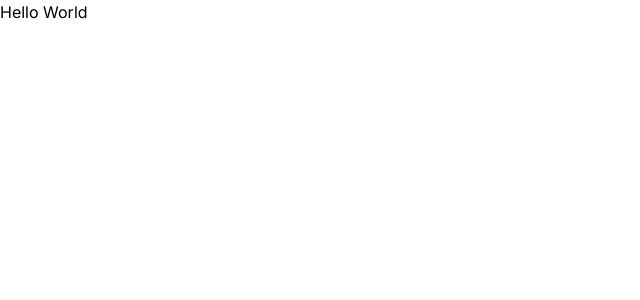
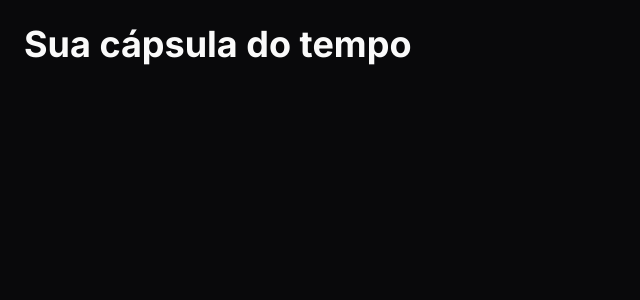
Before and after one commit to polyanetuag/webSpacetime, a Next.js app: page / in a window 1280 px wide. Shown: the top 300 px of the page, without its empty margins (0-640 px from the left). Built offline with nearby package versions, Linux system fonts and the light colour scheme.

Commit message:
feat: create page Home

```diff
--- a/src/app/page.tsx
+++ b/src/app/page.tsx
@@ -1,7 +1,7 @@
-import Image from 'next/image'
-
 export default function Home() {
   return (
-    <h1>Hello World</h1>
+    <div className="h-screen bg-zinc-950 p-6 text-zinc-50">
+      <h1 className="text-4xl font-bold">Sua cápsula do tempo</h1>
+    </div>
   )
 }
```
Also changed, not shown: src/app/layout.tsx (+2 -5 lines).
